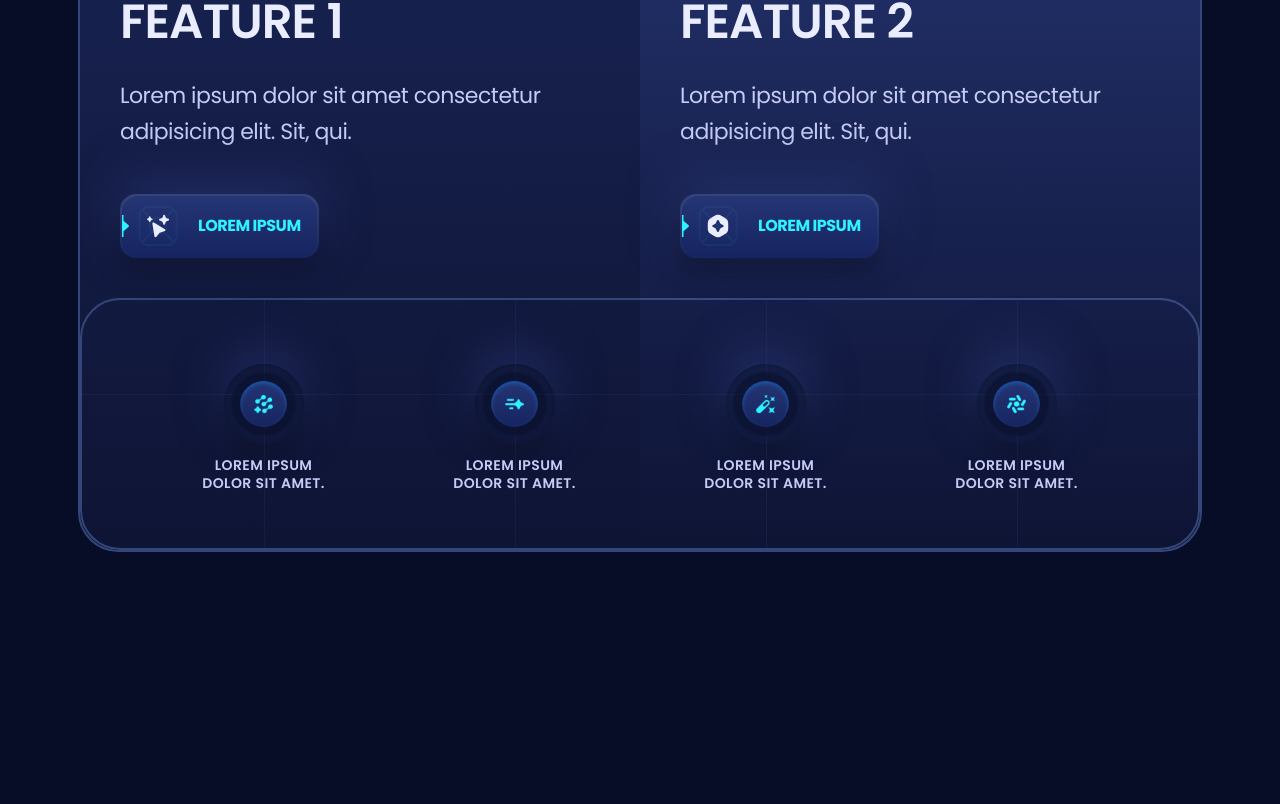
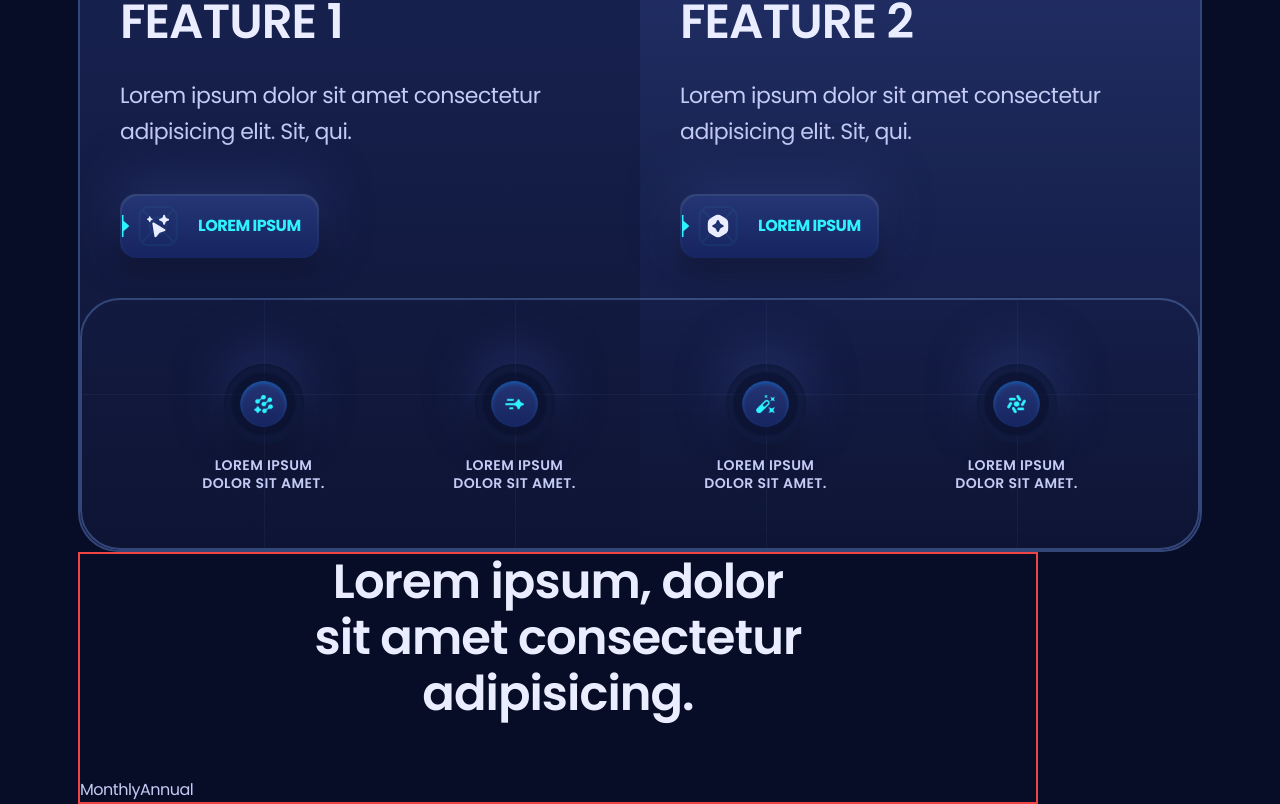
Before and after one commit to Dimterion/landing-page, a React (Vite) app: page / in a window 1280 px wide. Shown: the part 1172-1976 px from the top of the page. Before the commit the page ends 1724 px from the top, so only its background shows below. Built offline with nearby package versions, Linux system fonts and the light colour scheme.

Commit message:
add pricing component

```diff
--- a/src/App.jsx
+++ b/src/App.jsx
@@ -1,6 +1,7 @@
 import Features from "./components/Features";
 import Header from "./components/Header";
 import Hero from "./components/Hero";
+import Pricing from "./components/pricing";
 
 const App = () => {
   return (
@@ -8,6 +9,7 @@ const App = () => {
       <Header />
       <Hero />
       <Features />
+      <Pricing />
     </main>
   );
 };
--- /dev/null
+++ b/src/components/Pricing.jsx
@@ -0,0 +1,23 @@
+import { Element } from "react-scroll";
+
+const Pricing = () => {
+  return (
+    <section>
+      <Element name="pricing">
+        <div className="container">
+          <div className="max-w-960 border-2 border-red-500">
+            <h3 className="h3 max-lg:h4 max-md:h5 z-3 max-sm:maw-w-sm relative mx-auto mb-14 max-w-lg text-center text-p4 max-md:mb-11">
+              Lorem ipsum, dolor sit amet consectetur adipisicing.
+            </h3>
+            <div>
+              <button>Monthly</button>
+              <button>Annual</button>
+            </div>
+          </div>
+        </div>
+      </Element>
+    </section>
+  );
+};
+
+export default Pricing;
```
